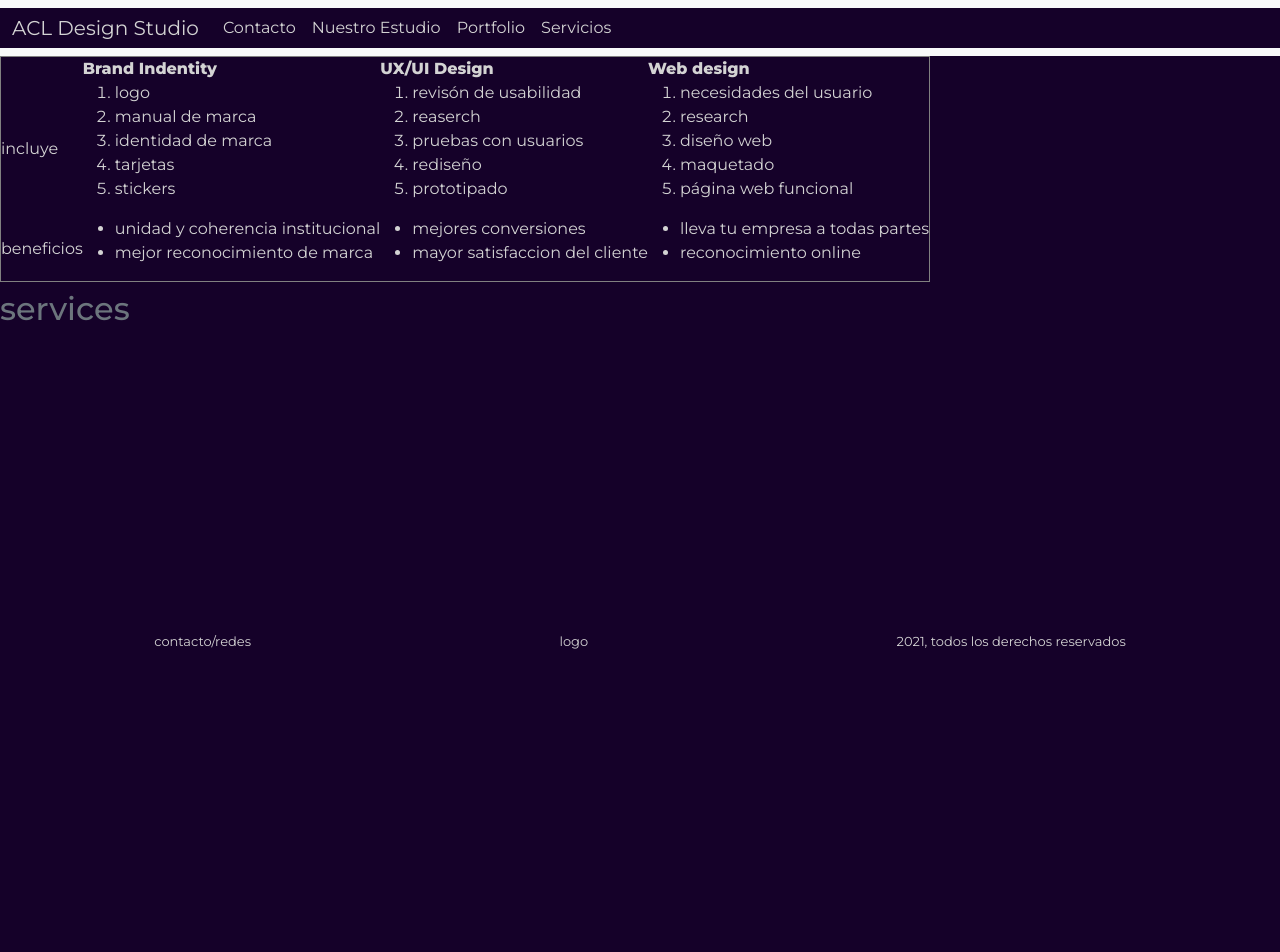
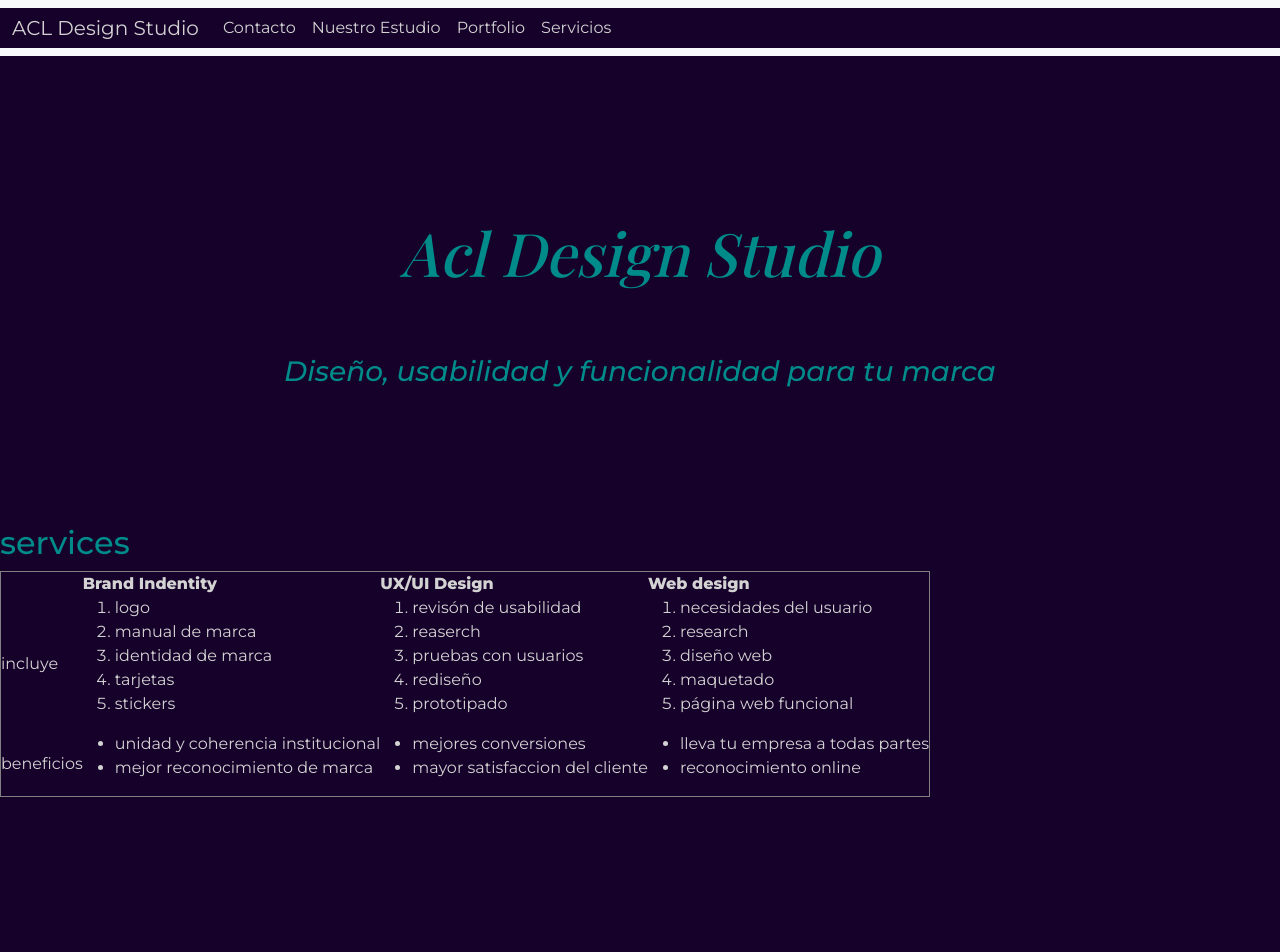
Before and after one commit to aguscastrol/Acl-design-studio-porfolio, a website: page views/servicios.html in a window 1280 px wide. Shown: the top 952 px of the page. Before the commit the page ends 800 px from the top, so only its background shows below. Drawn offline with nearby package versions, Linux system fonts and the light colour scheme; a web font is replaced by a local one.

Commit message:
Add files via upload

```diff
--- /dev/null
+++ b/scss/_servicios.scss
@@ -0,0 +1,17 @@
+.tabla-servicios {
+    display: center;
+    font-family: $common-font;
+    text-align: left;
+    text-transform: lowercase;
+    text-transform: none;
+    color: $normal;
+    .tabla-titulo {
+        font-family: $title-font;
+        color: $highlight-color;
+    }
+}
+.quienes-imagen{
+    width: 100%;
+    height: 100%;
+    padding: 25pt;
+}
--- a/scss/stilos.scss
+++ b/scss/stilos.scss
@@ -11,6 +11,7 @@ $title-font:'Playfair Display', serif 60px;
 @import "./custom-boostrap";
 @import "./contacto-stilos";
 @import "./portfolio-stilos";
+@import "./servicios";
 
 *{
     margin: 0;
--- a/views/servicios.html
+++ b/views/servicios.html
@@ -37,10 +37,15 @@
             </div>
         </div>
     </nav>
-
-    <section>
+    <!--header de la pagina, presentacion de marca-->
+    <div class="header">
+        <h1 class="header_title">Acl Design Studio</h1>
+        <h3 class="header_fraseMarca">Diseño, usabilidad y funcionalidad para tu marca</h3>
+    </div>
+<!--listado de servicios-->
+    <section class="tabla-servicios">
         <table border="1">
-            <caption><h2>services</h2></caption><!--tipos de servicios, reveer-->
+            <h2 class="tabla-titulo">services</h2>
             <tr>
                 <th><br></th>
                 <th class="ofertaServicios">Brand Indentity</th>
```
Also changed, not shown: views/nuestro-estudio.html (+25 -4 lines), css/stilos.css, scss/stilos.css, 1 other file.
